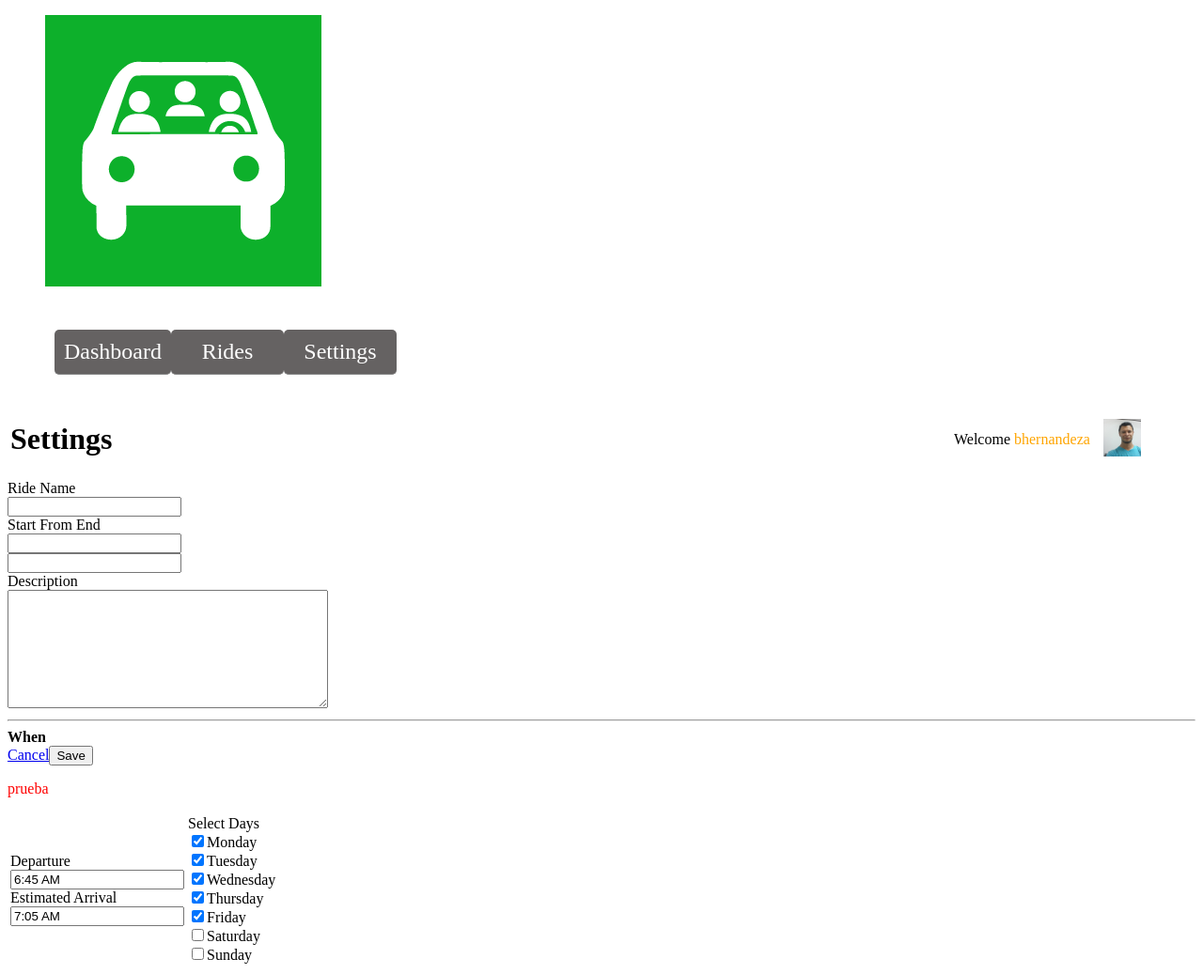
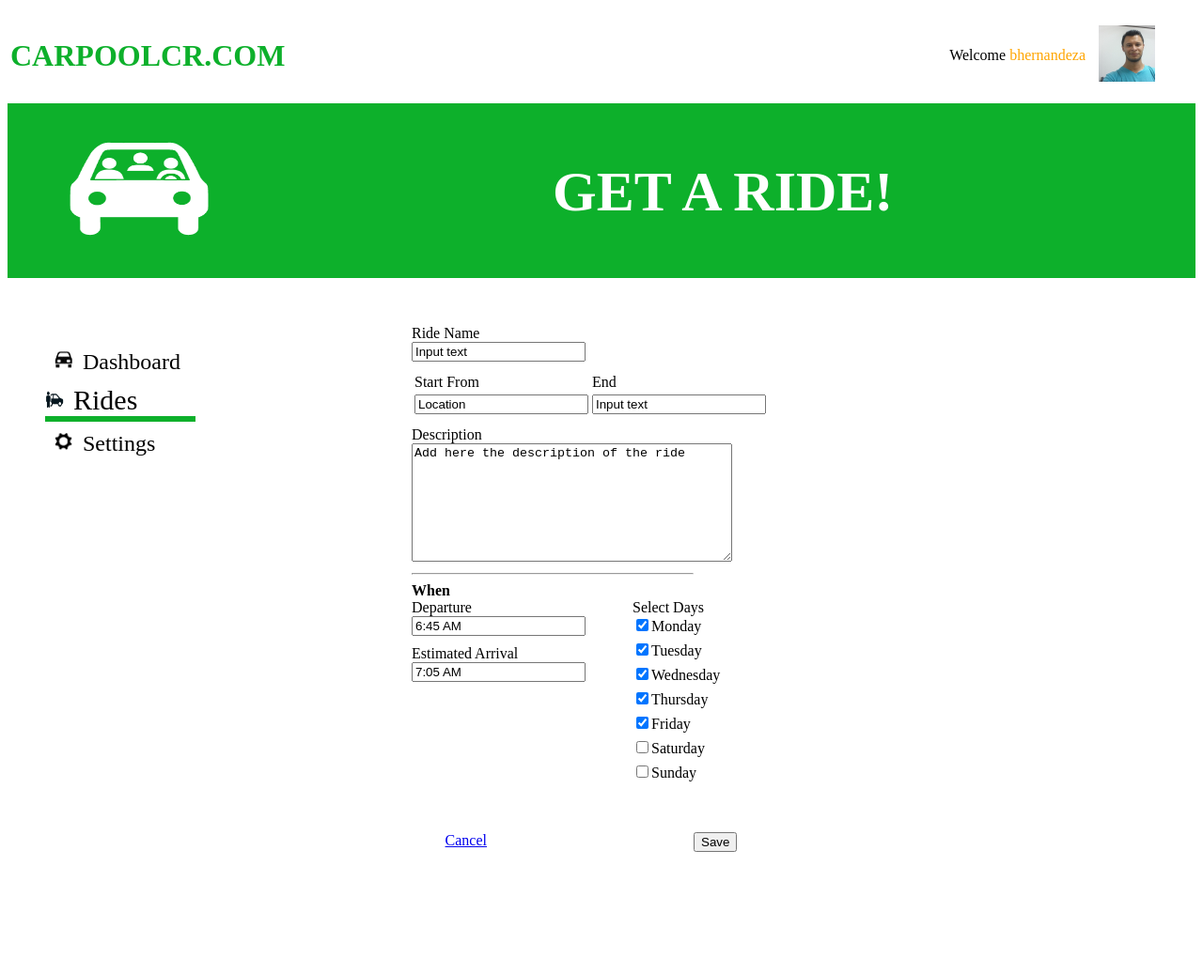
Before and after one commit to andres9366ha/ByronHProyecto1, a plain HTML site: page rides.html in a window 1280 px wide. Shown: the whole page at 94% size. After the commit the page ends 907 px from the top, so only its background shows below. Drawn offline with Linux system fonts and the light colour scheme.

Commit message:
30 06 2016

```diff
--- a/dashStyles.css
+++ b/dashStyles.css
@@ -48,11 +48,23 @@ ul#noList{
   list-style: none;
 }
 
+li#select{
+  width: 160px;
+  font-size: 30px;
+  text-align: left;
+  border-bottom: 6px solid rgb(13, 176, 43);
+}
+
 li.li{
   width: 200px;
   text-align: left;
   font-size: 1.5em;
   padding: 10px;
+}
+
+a.tabs{
+  text-decoration: none;
+  color: black;
 }
 
 img.icon{
@@ -113,7 +125,17 @@ footer{
 }
 
 div ul li:hover{
-  font-size: 30px;
+  font-size: 25px;
+  text-align: left;
+  padding: 5px;
+}
+
+/*Centra secciones en varios html*/
+section#center{
+  position: absolute;
+  display: inline-block;
+  margin-left: 130px;
+  margin-top: 50px;
 }
 
 /************************************************************************************************************PUBLIC ACCESS*/
@@ -128,7 +150,6 @@ div.match{
 }
 
 input{
-  margin-top: 10px;
   margin-bottom: 10px;
 }
 
@@ -142,3 +163,41 @@ form#auth{
   text-align: center;
   margin-top: 40px;
 }
+
+/********************************************************************************************************SETTINGS*/
+
+a#cancel{
+  float: left;
+}
+
+input#save{
+  float: right;
+}
+
+/********************************************************************************************************RIDES*/
+
+section#add{
+  width: 300px;
+  display: inline-block;
+}
+
+div#rideAdd{
+    display: inline-block;
+}
+
+div#days{
+  display: inline-block;
+  margin-left: 50px;
+  position: absolute;
+}
+
+a#cancelR{
+  position: absolute;
+  top: 540px;
+  right: 300px;
+}
+
+input#saveR{
+  position: absolute;
+  top: 540px;
+}
--- a/rides.html
+++ b/rides.html
@@ -4,58 +4,77 @@
     <meta charset="utf-8">
     <title>Rides</title>
     <link rel="shortcut icon" type="imagen/x-icon" href="head.png">
-    <link rel="stylesheet" href="ridesStyles.css">
+    <link rel="stylesheet" href="dashStyles.css">
   </head>
+
   <body>
-    <header>
-      <figure><img src="head.png" alt="Imagen Carpooling">
-      </figure>
-    </header>
-
-    <nav>
-      <ul>
-        <li><a title="Dashboard" href="#">Dashboard</a></li>
-        <li><a title="Rides" href="#">Rides</a></li>
-        <li><a title="Settings" href="#">Settings</a></li>
-      </ul>
-    </nav>
-
     <div>
       <table>
-        <td id="dash">
-          <h1>Settings</h1>
+        <td id="first">
+          <h1>CARPOOLCR.COM</h1>
         </td>
         <td>
           Welcome
         </td>
         <td>
-          <a href="settings.html">bhernandeza</a>
-        </td>
-        <td>
-          <figure><img id="perfil" src="perfil.jpg" alt="Imagen perfil" /></figure>
-        </td>
-      </table>
+          <label id="user">bhernandeza</label>
+          </td>
+          <td>
+            <figure><img id="profile" src="perfil.jpg" alt="Image profile" /></figure>
+          </td>
+        </table>
+      </div>
 
-      <section>
+      <header>
+        <figure><img src="head.png" alt="Imagen Carpooling"></figure>
+        <p><strong>GET A RIDE!</strong></p>
+      </header>
+        <section id="big">
+          <div id="menu">
+            <ul id="noList">
+            <a class="tabs" href="dashboard.html" target="_blank"><li class="li"><img src="iconDash.jpg" alt="" class="icon"/>Dashboard</li>
+              <li id="select"><img src="iconRide.jpg" alt="" class="icon"/>Rides</li>
+              <a class="tabs" href="settings.html" target="_blank"><li class="li"><img src="iconSettings.png" alt="" class="icon"/>Settings</li></a>
+            </ul>
+          </div>
+
+      <section id="center">
         <form>
           Ride Name <br>
-          <input type="text" name="name"><br>
-          Start From End <br>
-          <input type="text" name="name"><br>
-          <input type="text" name="name"><br>
+          <input type="text" name="name" value="Input text"><br>
+          <table>
+            <tr>
+              <td>
+                Start From
+              </td>
+              <td>
+                End
+              </td>
+            </tr>
+            <tr>
+              <td>
+                <input type="text" name="name" value="Location"><br>
+              </td>
+              <td>
+                <input type="text" name="name" value="Input text"><br>
+              </td>
+            </tr>
+          </table>
           Description <br>
-          <textarea name="name" rows="8" cols="40"></textarea><br>
+          <textarea name="name" rows="8" cols="40">Add here the description of the ride</textarea>
+        </form>
+
+        <section id="add">
           <hr>
-        </form>
-        <strong>When</strong><br>
-        <table>
-          <td>
+          <strong>When</strong><br>
+          <div id="rideAdd">
             Departure <br>
             <input type="text" name="departure" value="6:45 AM"><br>
             Estimated Arrival <br>
             <input type="text" name="estimatedArr" value="7:05 AM">
-          </td>
-          <td>
+          </div>
+
+          <div id="days">
             Select Days <br>
             <form>
               <input type="checkbox" name="monday" value="Monday" checked>Monday<br>
@@ -64,19 +83,14 @@
               <input type="checkbox" name="thursday" value="Thursday" checked>Thursday<br>
               <input type="checkbox" name="friday" value="Friday" checked>Friday<br>
               <input type="checkbox" name="saturday" value="Saturday">Saturday<br>
-              <input type="checkbox" name="sunday" value="Sunday">Sunday
+              <input type="checkbox" name="sunday" value="Sunday">Sunday<br>
             </form>
-          </td>
-          <a href="dashboard.html">Cancel</a>
-          <input type="submit" name="Save" value="Save">
-          <p class="main">
-            <span id="important">prueba</span>
-          </p>
-        </table>
-      </section>
+
+          </div>
 
 
-
-
+        </section>
+        <a id="cancelR" href="dashboard.html">Cancel</a>
+        <input id="saveR" type="submit" name="Save" value="Save">
   </body>
 </html>
--- a/settings.html
+++ b/settings.html
@@ -4,58 +4,56 @@
     <meta charset="utf-8">
     <title>Settings</title>
     <link rel="shortcut icon" type="imagen/x-icon" href="head.png">
-    <link rel="stylesheet" href="settingsStyles.css">
+    <link rel="stylesheet" href="dashStyles.css">
   </head>
+
   <body>
-    <div id="containerTop">
-      <h1 id="hcarpool">CARPOOLCR.COM</h1>
-    </div>
-    <header>
-      <figure><img src="head.png" alt="Imagen Carpooling">
-      </figure>
-      <p><strong>"No solo tu billetera te lo agradecerá. <br>El mundo también"</strong></p>
-    </header>
-    <hr>
-    <nav>
-      <ul>
-        <li><a title="Dashboard" href="dashboard.html" target="_parent">Dashboard</a></li>
-        <li><a title="Rides" href="rides.html" target="_parent">Rides</a></li>
-        <li id="botonSelec"><a title="Settings" href="settings.html" target="_self">Settings</a></li>
-      </ul>
-    </nav>
-
     <div>
       <table>
-        <td id="settings">
-          <h1 class="toTable">Settings</h1>
+        <td id="first">
+          <h1>CARPOOLCR.COM</h1>
         </td>
         <td>
           Welcome
         </td>
         <td>
-          <a href="settings.html">bhernandeza</a>
-        </td>
-        <td>
-          <figure><img id="perfil" src="perfil.jpg" alt="Imagen perfil" /></figure>
-        </td>
-      </table>
+          <label id="user">bhernandeza</label>
+          </td>
+          <td>
+            <figure><img id="profile" src="perfil.jpg" alt="Image profile" /></figure>
+          </td>
+        </table>
+      </div>
 
-      <section>
-        <div align="center">
-          <form>
+      <header>
+        <figure><img src="head.png" alt="Imagen Carpooling"></figure>
+        <p><strong>GET A RIDE!</strong></p>
+      </header>
+        <section id="big">
+          <div id="menu">
+            <ul id="noList">
+              <a class="tabs" href="dashboard.html" target="_blank"><li class="li"><img src="iconDash.jpg" alt="" class="icon"/>Dashboard</li></a>
+              <a class="tabs" href="rides.html" target="_blank"><li class="li"><img src="iconRide.jpg" alt="" class="icon"/>Rides</li><a/>
+              <li id="select"><img src="iconSettings.png" alt="" class="icon"/>Settings</li>
+            </ul>
+          </div>
+
+      <section id="center">
+        <div>
+          <form id="auth">
             Full Name <br>
-            <input type="text" name="Full name"><br>
+            <input type="text" name="Full name" value="Byron Hernández Aguilar"><br>
             Speed Average <br>
-            <input type="text" name="Speed average"><br>
+            <input type="text" name="Speed average" value="60 km/h"><br>
             <br>
             About Me <br>
-            <textarea name="name" rows="8" cols="40"></textarea><br>
-            <a href="dashboard.html">Cancel</a>
-            <input type="submit" name="Save" value="Save">
+            <textarea name="name" rows="8" cols="40">Something about me goes here</textarea><br>
+            <a id="cancel"href="dashboard.html">Cancel</a>
+            <input id="save" type="submit" name="Save" value="Save">
           </form>
         </div>
       </section>
-
+    </section>
       <footer>Copyright (c) 2016 Copyright Holder All Rights Reserved.</footer>
 
 
```
Also changed, not shown: dashboard.html (+3 -3 lines), signIn.html (+32 -14 lines).
